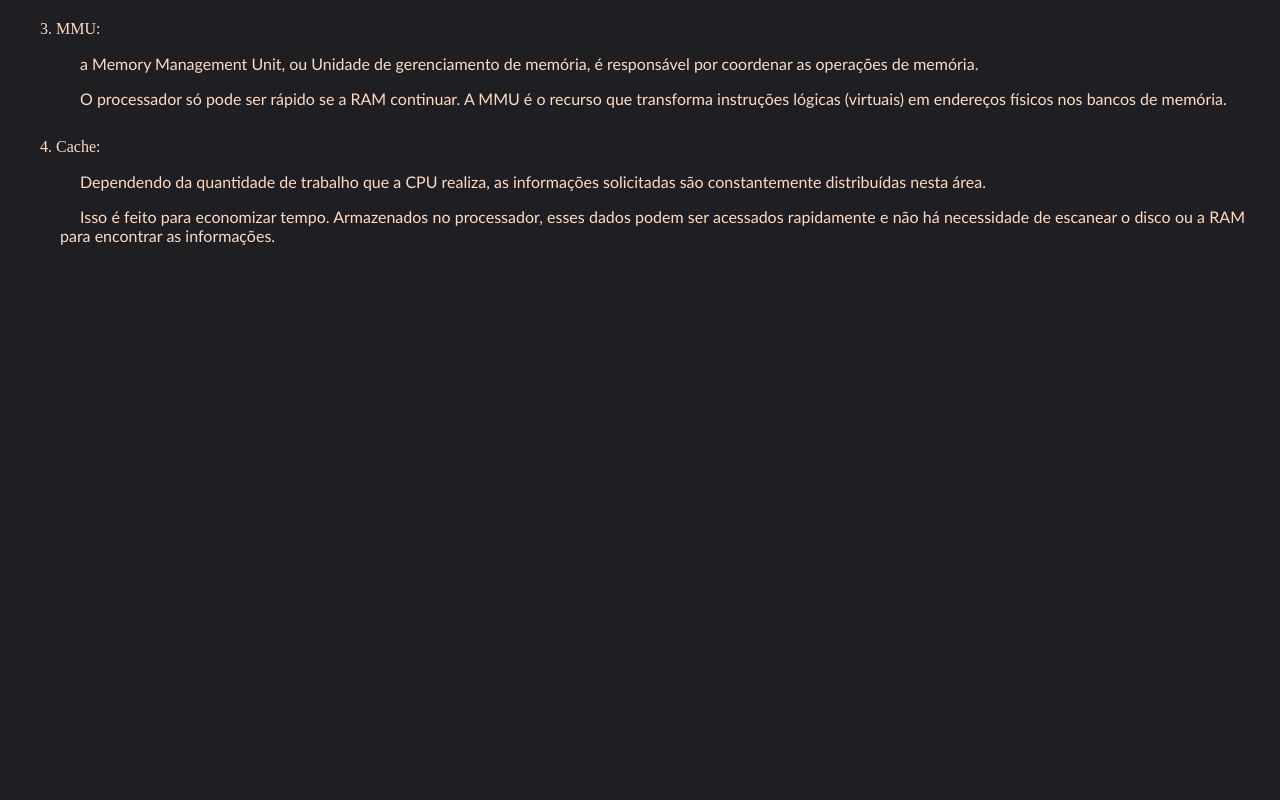
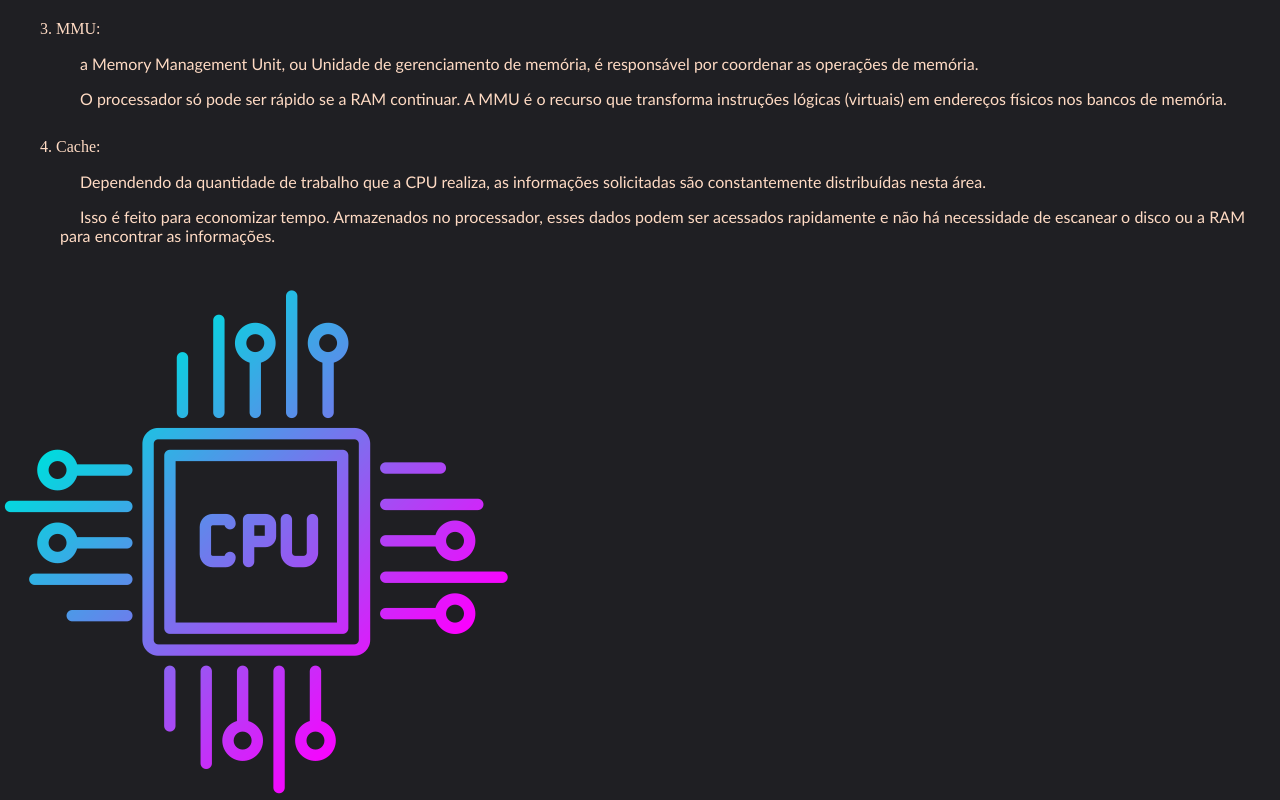
Before and after one commit to 191Pedro/processador.io, a plain HTML site: page html/index2.html in a window 1280 px wide. Shown: the part 1917-2717 px from the top of the page. Before the commit the page ends 2302 px from the top, so only its background shows below. Drawn offline with Linux system fonts and the light colour scheme; a web font is replaced by a local one.

Commit message:
Update index2.html

```diff
--- a/html/index2.html
+++ b/html/index2.html
@@ -229,6 +229,9 @@
                         </div>
                     </div>
                 </section>
+                <footer>
+                <div><img src="../css/img/cpu.png" id="img2"></div>
+                </footer>
             </div>
             <footer>
             </footer>
```
